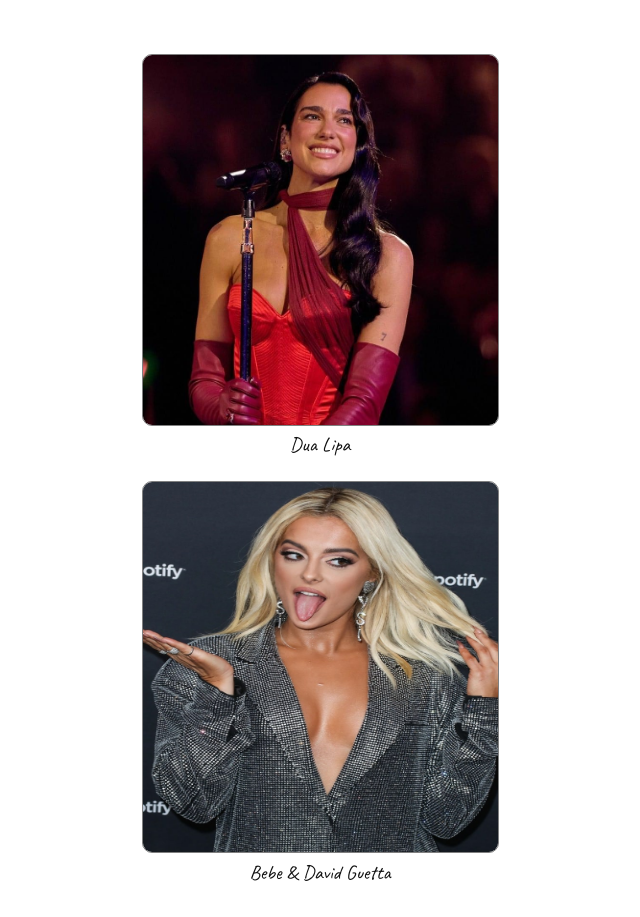
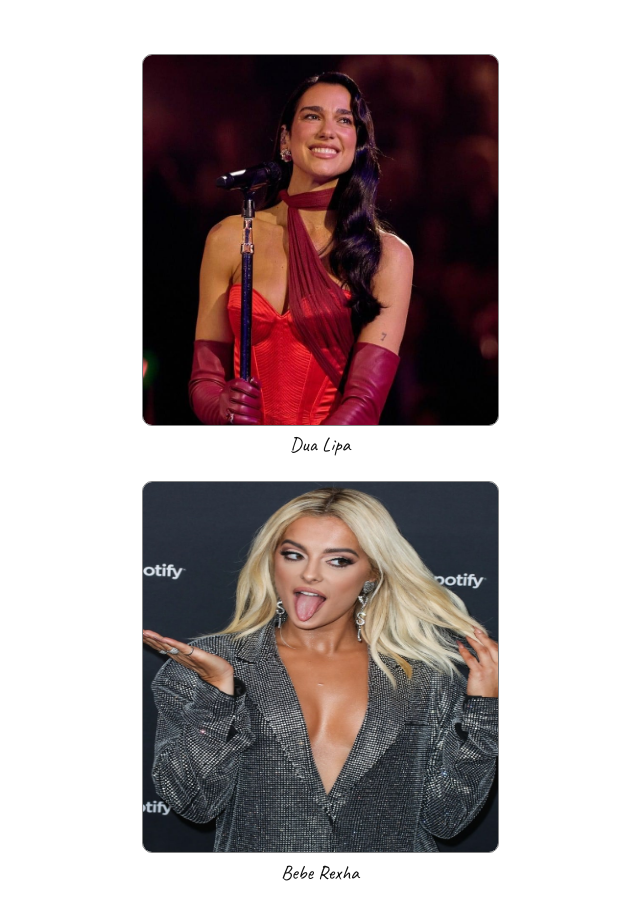
Before and after one commit to Georgyporgie/Dancestars, a plain HTML site: page dancestars.html in a window 1280 px wide. Shown: the whole page, without its empty margins (89-729 px from the left). Drawn offline with Linux system fonts and the light colour scheme.

```diff
--- a/dancestars.html
+++ b/dancestars.html
@@ -102,11 +102,11 @@
         { start: 0,  end: 6,  src: 'images/janelle monae.jpg',     alt: 'Off-hours',                  artist: 'Janelle Monáe' }
       ],
       weekday: [
-        { start: 6,  end: 12, src: 'images/Noa Kirel.jpg',              alt: 'Sunday Service',             artist: 'Noa Kirel' },
-        { start: 12, end: 17, src: 'images/CalvinHarris.png',            alt: 'Sunny Service',                artist: 'Sexy Sunny Babes' },
-        { start: 17, end: 21, src: 'images/Dua Lipa.jpg',              alt: 'Sunday Service',         artist: 'Dua Lipa' },
-        { start: 21, end: 24, src: 'images/beberexha.jpg',    alt: 'Off-hours',                  artist: 'Bebe & David Guetta' },
-        { start: 0,  end: 6,  src: 'images/saweetie-portrait.avif',  alt: 'Off-hours',                artist: 'Saweetie' }
+        { start: 6,  end: 12, src: 'images/Noa Kirel.jpg',              alt: 'Sunday Service',        artist: 'Noa Kirel' },
+        { start: 12, end: 17, src: 'images/CalvinHarris.png',            alt: 'Sunny Service',        artist: 'Sexy Sunny Babes' },
+        { start: 17, end: 21, src: 'images/Dua Lipa.jpg',               alt: 'Sunday Service',         artist: 'Dua Lipa' },
+        { start: 21, end: 24, src: 'images/beberexha.jpg',              alt: 'Off-hours',             artist: 'Bebe Rexha' },
+        { start: 0,  end: 6,  src: 'images/saweetie-portrait.avif',     alt: 'Off-hours',             artist: 'Saweetie' }
       ]
     };
 
```
